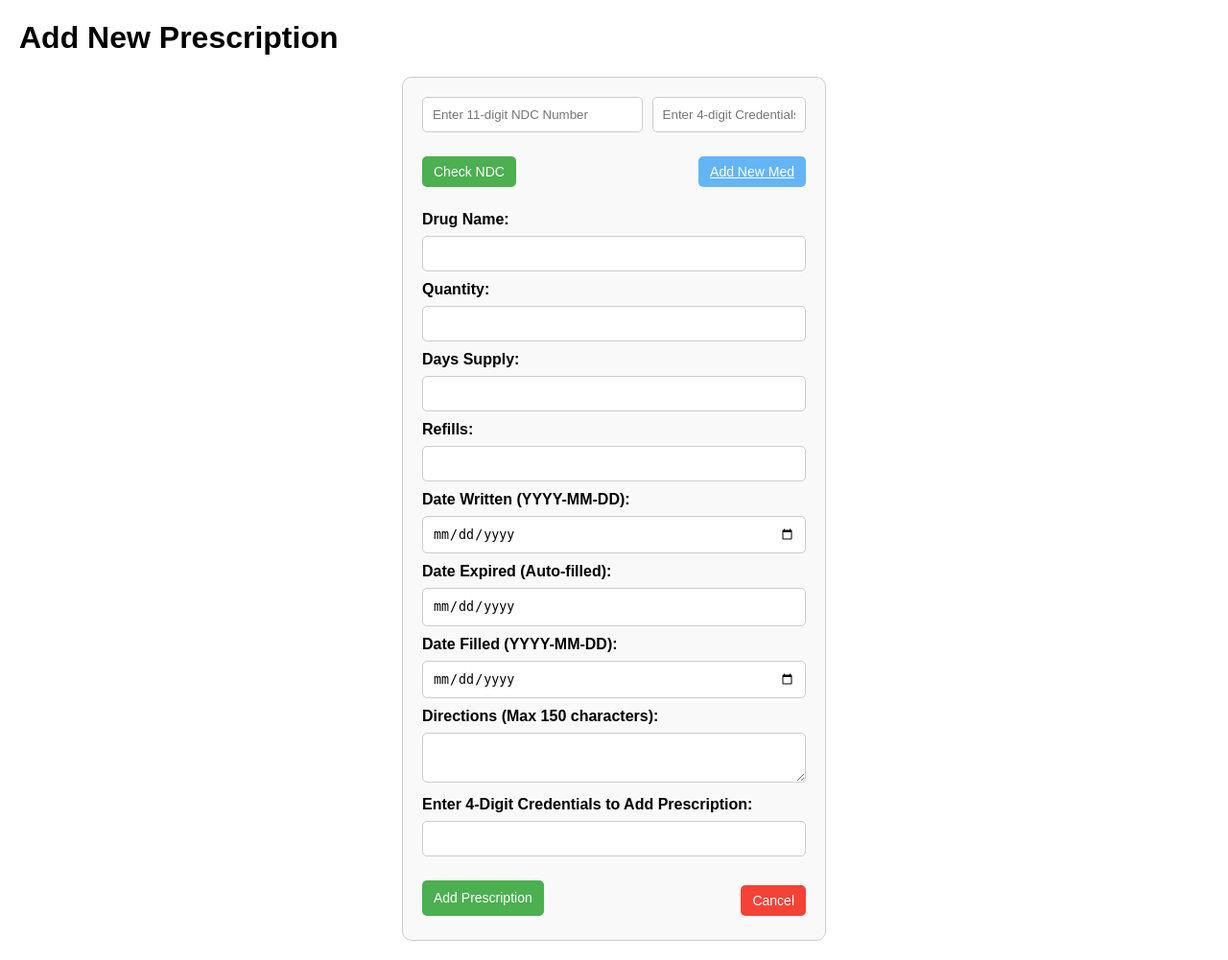
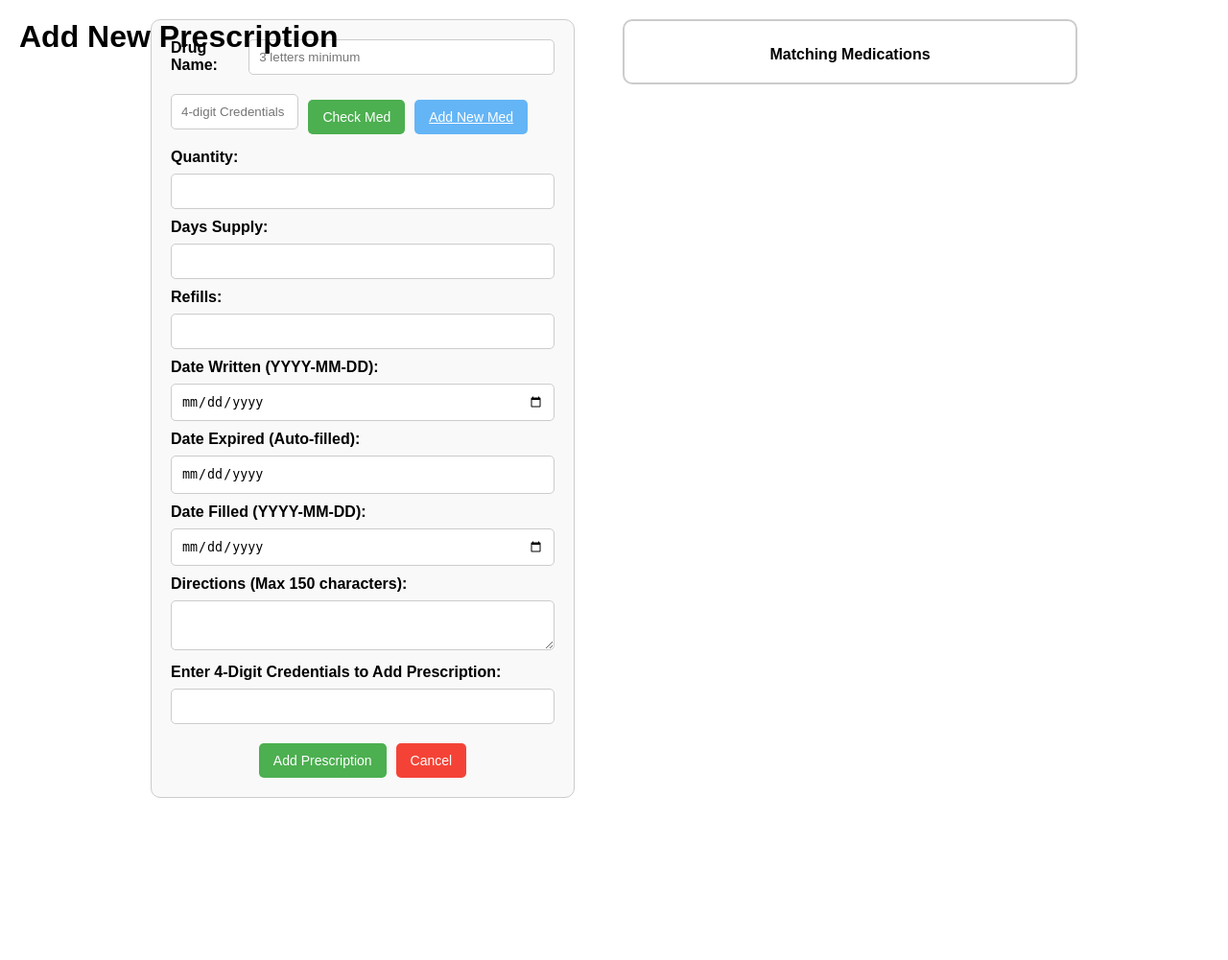
Before and after one commit to GonzH01/Pharmacy-Database, a Flask app: page /add_rx/1 in a window 1280 px wide. Shown: the whole page at 96% size. After the commit the page ends 832 px from the top, so only its background shows below. Run offline with Flask 3, Linux system fonts and the light colour scheme; parts of the project's set-up code (start-up, migrations or seed data) failed here and were passed over.

Commit message:
drug add selection for profiles

```diff
--- a/Pharmacy Database/app.py
+++ b/Pharmacy Database/app.py
@@ -67,6 +67,13 @@ def open_browser():
 app = Flask(__name__)
 app.secret_key = 'your_secret_key'
 
+
+# Define a custom Jinja2 filter for enumerate
+def jinja_enumerate(iterable, start=0):
+    return enumerate(iterable, start=start)
+
+# Add the filter to the Flask app
+app.jinja_env.filters['enumerate'] = jinja_enumerate
 
 def generate_credentials(username, password, db_name):
     global credentials_storage  # Ensure we're modifying the global dictionary
@@ -235,21 +242,78 @@ def search_patient():
 def view_patient(patient_id):
     if request.method == 'POST':
         entered_credentials = request.form['credentials']
+
+        # Verify the credentials before accessing the database
         user_info = verify_credentials(entered_credentials)
         if not user_info:
             flash("Invalid or expired credentials. Please try again.")
             return redirect(url_for('patients'))
     else:
+        # For GET requests, use stored credentials
         user_info = credentials_storage.get(list(credentials_storage.keys())[0])
 
     if not user_info:
         flash("Could not retrieve credentials. Please log in again.")
         return redirect(url_for('login'))
 
-    # Fetch the patient profile and medication report
-    patient_profile, medication_report, age = get_patient_profile(user_info['username'], user_info['password'], user_info['db_name'], patient_id)
+    # Fetch the patient profile and their medication report, along with age
+    patient_profile, medication_report, age = get_patient_profile(
+        user_info['username'], user_info['password'], user_info['db_name'], patient_id
+    )
 
-    return render_template('view_profile.html', profile=patient_profile, meds=medication_report, age=age)
+    return render_template(
+        'view_profile.html',
+        profile=patient_profile,
+        meds=medication_report,
+        age=age,
+        enumerate=enumerate  # Pass the enumerate function
+    )
+
+
+
+@app.route('/check_med', methods=['GET'])
+def check_med():
+    med_name = request.args.get('med_name')
+    credentials = request.args.get('credentials')
+
+    if not med_name or not credentials:
+        return jsonify({'error': 'Invalid input parameters.'}), 400
+
+    # Verify credentials
+    user_info = verify_credentials(credentials)
+    if not user_info:
+        return jsonify({'error': 'Invalid or expired credentials.'}), 400
+
+    username = user_info['username']
+    password = user_info['password']
+
+    # Connect to the database
+    mydb = connect_to_database(username, password)
+    if not mydb:
+        return jsonify({'error': 'Error connecting to the database.'}), 500
+
+    cursor = mydb.cursor(dictionary=True)
+
+    # Query to find medications matching the first 3 letters of the name, sorted by quantity
+    cursor.execute("""
+        SELECT ndc_number AS ndc, drug_name AS name, strength, quantity
+        FROM inventory
+        WHERE drug_name LIKE %s
+        ORDER BY quantity DESC
+        LIMIT 10
+    """, (f"{med_name[:3]}%",))
+
+    meds = cursor.fetchall()
+
+    if not meds:
+        return jsonify({'error': 'No matching medications found.'}), 404
+
+    return jsonify({'meds': meds})
+
+
+
+
+
 
 
 # Add Rx Route (Displays the form to add a new prescription)
@@ -490,24 +554,26 @@ def view_inventory():
     sort_by = request.args.get('sort_by', 'boh')
     sort_order = request.args.get('sort_order', 'desc')
 
-    # Get credentials from form or previous session
     entered_credentials = request.form.get('credentials') or request.args.get('credentials')
+    user_info = verify_credentials(entered_credentials)
 
-    # Verify credentials before accessing the database
-    user_info = verify_credentials(entered_credentials)
     if not user_info:
         flash("Invalid or expired credentials. Please try again.")
         return redirect(url_for('inventory'))
 
-    # Fetch inventory data, total value, and item count
+    # Fetch inventory data
     inventory_data, total_inventory_value, inventory_items_count = view_inventory_table(
         user_info['username'], user_info['password'], sort_by, sort_order
     )
 
-    # Render the template with fetched data and totals
-    return render_template('view_inventory.html', inventory=inventory_data,
+    # Optionally fetch profile data if needed
+    patient_profile = get_patient_profile(user_info['username'], user_info['password'], db_name, patient_id)
+
+    return render_template('view_inventory.html',
+                           inventory=inventory_data,
                            total_inventory_value=total_inventory_value,
-                           inventory_items_count=inventory_items_count)
+                           inventory_items_count=inventory_items_count,
+                           profile=patient_profile)  # Only if profile is needed
 
 
 
--- a/Pharmacy Database/inventory_data.csv
+++ b/Pharmacy Database/inventory_data.csv
@@ -1,2 +1 @@
 Drug Name,NDC Number,Balance on Hand,Unit Cost,Inventory Value
-"('trazadone', '11111111111', 1800, Decimal('0.39'), Decimal('702.00'))","('trazadone', '11111111111', 1800, Decimal('0.39'), Decimal('702.00'))","('lisinopril', '55555544444', 900, Decimal('0.99'), Decimal('891.00'))","('tradjenta', '55555555555', 30, Decimal('0.39'), Decimal('11.70'))","('tradjenta', '55555555555', 30, Decimal('0.39'), Decimal('11.70'))"
--- a/Pharmacy Database/templates/add_rx.html
+++ b/Pharmacy Database/templates/add_rx.html
@@ -8,11 +8,21 @@
         body {
             font-family: Arial, sans-serif;
             margin: 20px;
+            display: flex;
+            justify-content: center;
+            align-items: flex-start;
+            gap: 20px;
+        }
+
+        h1 {
+            margin-top: 0;
+            position: absolute;
+            top: 20px;
+            left: 20px;
         }
 
         form {
             max-width: 400px;
-            margin: 0 auto;
             padding: 20px;
             border: 1px solid #ccc;
             border-radius: 10px;
@@ -34,30 +44,32 @@
             box-sizing: border-box;
         }
 
-        .ndc-credentials-group {
+        .med-group {
             display: flex;
             gap: 10px;
             margin-bottom: 10px;
         }
 
-        .ndc-credentials-group input {
-            flex: 1;
+        .credentials-group {
+            display: flex;
+            gap: 10px;
+            align-items: center;
+            margin-bottom: 10px;
+        }
+
+        #credentials {
+            flex: 0.8;
             padding: 10px;
             box-sizing: border-box;
         }
 
-        #ndc_number {
-            flex: 1.5; /* Further reduced width of the NDC entry bar */
-        }
-
         .button {
-            padding: 8px 12px;
+            padding: 10px 15px;
             font-size: 14px;
             cursor: pointer;
             border-radius: 5px;
             border: none;
             text-align: center;
-            margin: 5px 0; /* Space between button and input fields */
         }
 
         .submit-button {
@@ -84,21 +96,58 @@
             text-decoration: none;
             display: inline-block;
             text-align: center;
-            margin-top: 10px;
+            padding: 10px 15px;
         }
 
         .cancel-button:hover {
             background-color: #d32f2f;
         }
 
-        .button-group {
+        .aligned-buttons {
             display: flex;
-            justify-content: space-between;
+            gap: 10px;
+            justify-content: center;
+            margin-top: 10px;
+            align-items: center;
+        }
+
+        .results-section {
+            width: 450px;
+            margin-left: 30px;
+            padding: 10px;
+            border: 2px solid #ccc; /* Thicker border for clearer separation */
+            border-radius: 10px;
+            background-color: #fff;
+        }
+
+        .results-section h3 {
+            text-align: center;
+            font-size: 16px;
+            margin-bottom: 10px;
+        }
+
+        table {
+            width: 100%;
+            border-collapse: collapse;
             margin-top: 10px;
         }
 
-        .spacer {
-            margin-top: 20px; /* Extra space between buttons and drug name field */
+        th, td {
+            border: 2px solid #ccc; /* Thicker border for table cells */
+            padding: 8px;
+            text-align: center;
+        }
+
+        th {
+            background-color: #f2f2f2;
+            font-weight: bold;
+        }
+
+        .med-result {
+            display: flex;
+            align-items: center;
+            justify-content: space-between;
+            margin-top: 5px;
         }
     </style>
     <script>
@@ -118,14 +167,14 @@
             }
         }
 
-        // Function to check if the NDC already exists in the database
-        async function checkNDC() {
-            const ndcInput = document.getElementById('ndc_number').value;
+        // Function to check for matching medications
+        async function checkMed() {
+            const medName = document.getElementById('med_name').value;
             const credentials = document.getElementById('credentials').value;
 
-            if (ndcInput.length === 11 && credentials.length === 4) {
+            if (medName.length >= 3 && credentials.length === 4) {
                 try {
-                    const response = await fetch(`/check_ndc?ndc=${ndcInput}&credentials=${credentials}`, {
+                    const response = await fetch(`/check_med?med_name=${medName}&credentials=${credentials}`, {
                         method: 'GET'
                     });
 
@@ -134,45 +183,72 @@
                     }
 
                     const data = await response.json();
+                    const resultsSection = document.getElementById('med_results');
+                    resultsSection.innerHTML = '<h3>Matching Medications</h3>';
 
-                    if (data.exists) {
-                        document.getElementById('drug').value = data.drug_name || '';
-                        alert('NDC found! Autofilled medication details.');
+                    if (data.meds && data.meds.length > 0) {
+                        // Create a table for results
+                        let tableHTML = `
+                            <table>
+                                <thead>
+                                    <tr>
+                                        <th>Drug Name</th>
+                                        <th>NDC</th>
+                                        <th>Strength</th>
+                                        <th>BOH</th>
+                                        <th>Select</th>
+                                    </tr>
+                                </thead>
+                                <tbody>
+                        `;
+
+                        data.meds.forEach(med => {
+                            tableHTML += `
+                                <tr>
+                                    <td>${med.name}</td>
+                                    <td>${med.ndc}</td>
+                                    <td>${med.strength}</td>
+                                    <td>${med.quantity}</td>
+                                    <td><input type="radio" name="selected_med" value="${med.ndc}"></td>
+                                </tr>
+                            `;
+                        });
+
+                        tableHTML += '</tbody></table>';
+                        resultsSection.innerHTML += tableHTML;
                     } else {
-                        alert('No match found for NDC. Please add the new medication.');
+                        resultsSection.innerHTML += '<p>No matching medications found.</p>';
                     }
                 } catch (error) {
                     console.error('Error:', error);
-                    alert('Error checking NDC. Please try again.');
+                    alert('Error checking medication. Please try again.');
                 }
             } else {
-                alert('Please enter a valid 11-digit NDC and 4-digit credentials.');
+                alert('Please enter at least 3 letters of the medication name and a valid 4-digit credential.');
             }
         }
     </script>
 </head>
 <body>
+    <!-- Add New Prescription Title -->
     <h1>Add New Prescription</h1>
 
+    <!-- Prescription Form -->
     <form method="POST" action="{{ url_for('add_rx', patient_id=patient_id) }}">
-        <!-- NDC Number and credentials entry -->
-        <div class="ndc-credentials-group">
-            <input type="text" id="ndc_number" name="ndc_number" maxlength="11" pattern="\d{11}" required placeholder="Enter 11-digit NDC Number">
-            <input type="text" id="credentials" name="credentials" maxlength="4" pattern="\d{4}" required placeholder="Enter 4-digit Credentials">
+        <!-- Medication name entry -->
+        <div class="med-group">
+            <label for="med_name">Drug Name:</label>
+            <input type="text" id="med_name" name="med_name" maxlength="255" required placeholder="3 letters minimum">
         </div>
 
-        <!-- Check NDC and Add New Med buttons -->
-        <div class="button-group">
-            <button type="button" class="button submit-button" onclick="checkNDC()">Check NDC</button>
+        <!-- Credentials and Check Med button -->
+        <div class="credentials-group">
+            <input type="text" id="credentials" name="credentials" maxlength="4" pattern="\d{4}" required placeholder="4-digit Credentials">
+            <button type="button" class="button submit-button" onclick="checkMed()">Check Med</button>
             <a href="{{ url_for('add_med') }}" class="button add-med-button">Add New Med</a>
         </div>
 
-        <!-- Spacer to add extra space between buttons and drug name field -->
-        <div class="spacer"></div>
-
-        <label for="drug">Drug Name:</label>
-        <input type="text" id="drug" name="drug" maxlength="255" required>
-
+        <!-- Quantity, Days Supply, Refills -->
         <label for="quantity">Quantity:</label>
         <input type="text" id="quantity" name="quantity" maxlength="6" pattern="\d{1,6}" required>
 
@@ -182,6 +258,7 @@
         <label for="refills">Refills:</label>
         <input type="text" id="refills" name="refills" maxlength="3" pattern="\d{1,3}" required>
 
+        <!-- Date fields -->
         <label for="date_written">Date Written (YYYY-MM-DD):</label>
         <input type="date" id="date_written" name="date_written" required onchange="autoFillDateExpired()">
 
@@ -191,6 +268,7 @@
         <label for="date_filled">Date Filled (YYYY-MM-DD):</label>
         <input type="date" id="date_filled" name="date_filled" required>
 
+        <!-- Directions (sig) -->
         <label for="sig">Directions (Max 150 characters):</label>
         <textarea id="sig" name="sig" maxlength="150" required></textarea>
 
@@ -199,10 +277,16 @@
         <input type="text" id="prescription_credentials" name="prescription_credentials" maxlength="4" pattern="\d{4}" required>
 
         <!-- Submit and Cancel buttons -->
-        <div class="button-group">
+        <div class="aligned-buttons">
             <button type="submit" class="button submit-button">Add Prescription</button>
             <a href="{{ url_for('view_patient', patient_id=patient_id) }}" class="button cancel-button">Cancel</a>
         </div>
     </form>
+
+    <!-- Matching Medications Section -->
+    <div id="med_results" class="results-section">
+        <h3>Matching Medications</h3>
+        <!-- Results table will be dynamically populated here -->
+    </div>
 </body>
 </html>
```
